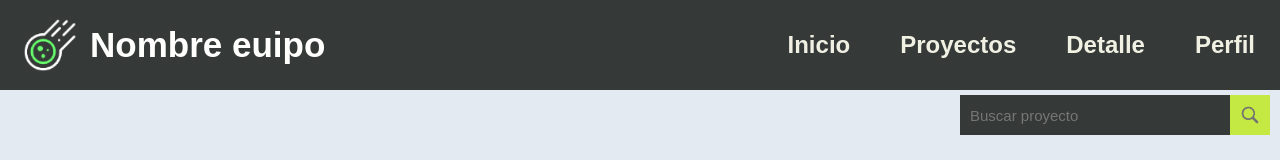
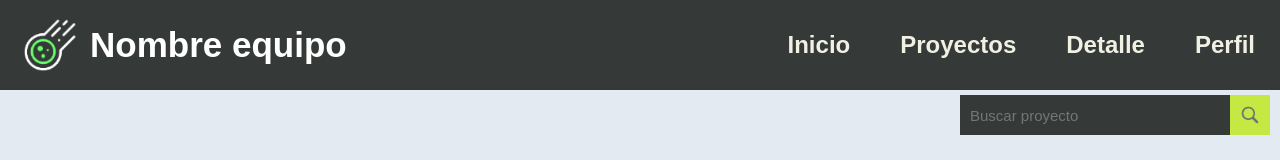
Before and after one commit to RFranciscoTolaba/pv_tp3_grupo7, a React (Vite) app: page / in a window 1280 px wide. Shown: the top 160 px of the page. Built offline with nearby package versions, Linux system fonts and the light colour scheme.

Commit message:
Agregando rama de Ricardo al main

```diff
--- a/src/AppTestStyles.jsx
+++ b/src/AppTestStyles.jsx
@@ -1,7 +1,7 @@
 import { useState } from "react";
-//import reactLogo from "./assets/react.svg";
-//import viteLogo from "./assets/vite.svg";
-//import heroImg from "./assets/hero.png";
+import reactLogo from "./assets/react.svg";
+import viteLogo from "./assets/vite.svg";
+import heroImg from "./assets/hero.png";
 
 import Header from "./components/Header";
 import Footer from "./components/Footer";
--- a/src/components/Header.jsx
+++ b/src/components/Header.jsx
@@ -12,7 +12,7 @@ const Header = () => {
             <img src={logo} alt="Logo equipo" />
           </div>
           <div>
-            <h1>Nombre euipo</h1>
+            <h1>Nombre equipo</h1>
           </div>
         </div>
 
```
